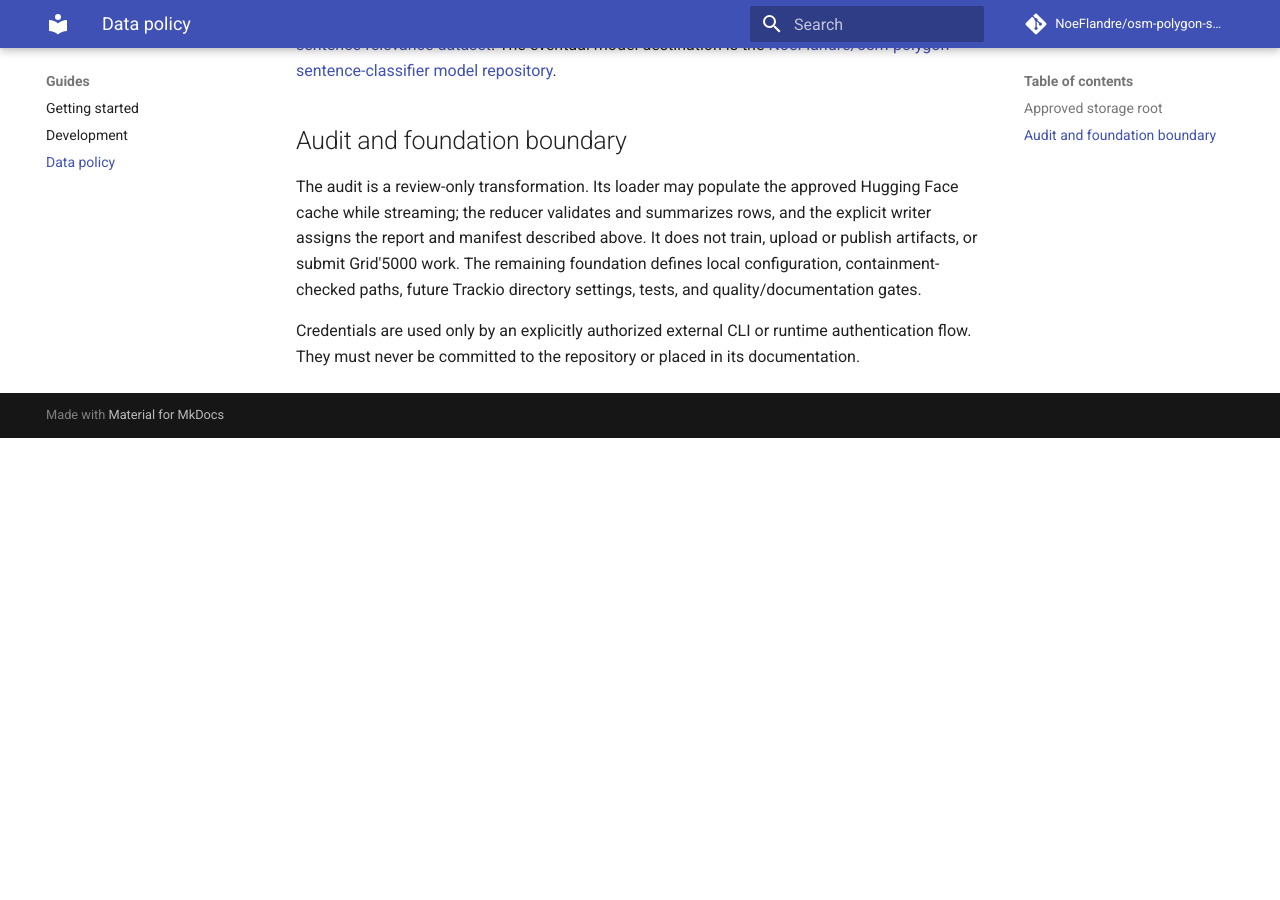
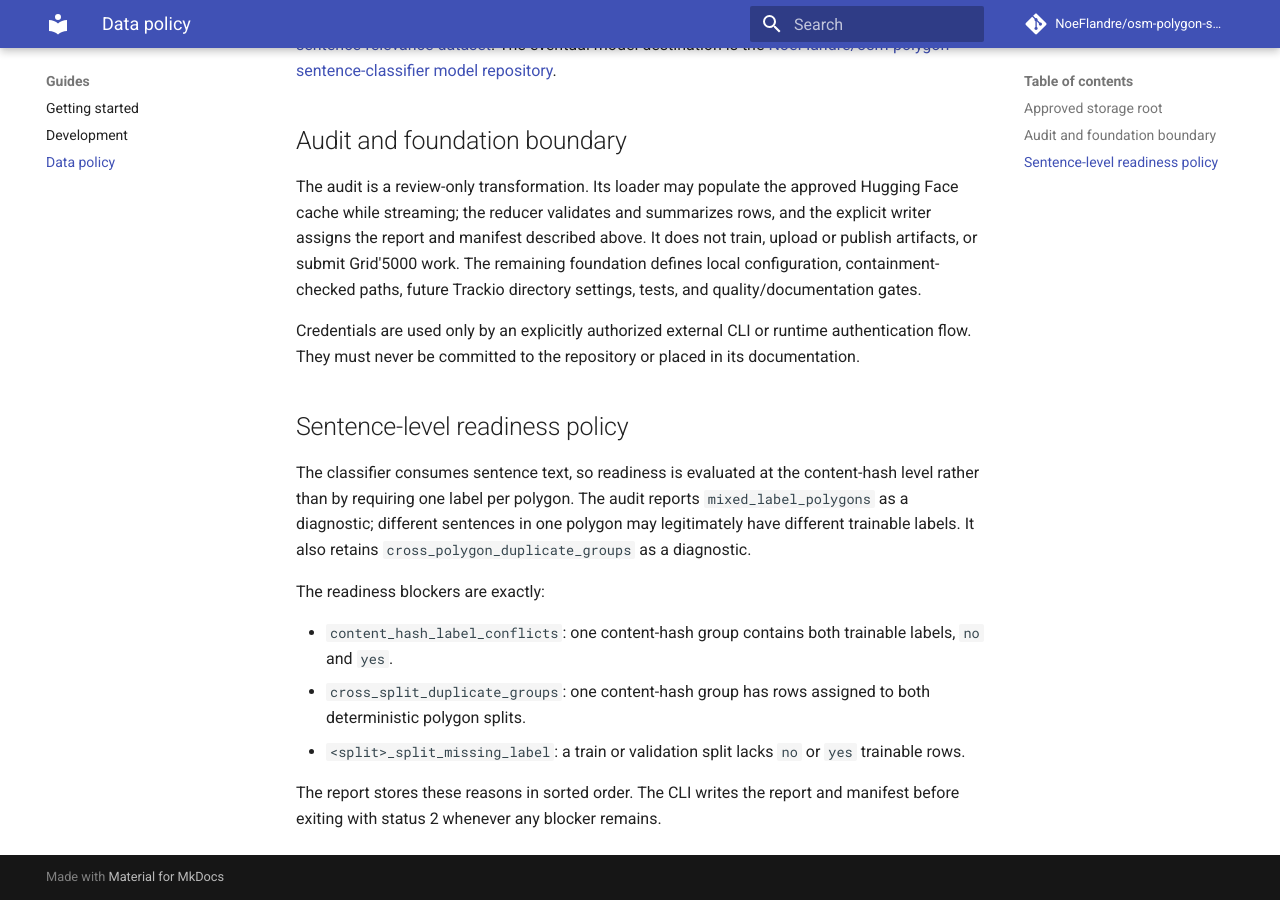
Before and after one commit to NoeFlandre/osm-polygon-sentence-classifier, an MkDocs documentation site: the page built from docs/guides/data-policy.md, in a window 1280 px wide and 900 px high, scrolled down 525 px. Built offline with MkDocs 1.6.1 and Material for MkDocs 9.7.7, drawn with Linux system fonts in a browser that asks for light colours; comment, search, counter and statistics services are not loaded; before the commit the page ends 963 px from its top, so only the background shows below that.

Commit message:
fix: align audit readiness with sentence labels

```diff
--- a/docs/guides/data-policy.md
+++ b/docs/guides/data-policy.md
@@ -32,3 +32,23 @@ quality/documentation gates.
 Credentials are used only by an explicitly authorized external CLI or runtime
 authentication flow. They must never be committed to the repository or placed
 in its documentation.
+
+## Sentence-level readiness policy
+
+The classifier consumes sentence text, so readiness is evaluated at the
+content-hash level rather than by requiring one label per polygon. The audit
+reports `mixed_label_polygons` as a diagnostic; different sentences in one
+polygon may legitimately have different trainable labels. It also retains
+`cross_polygon_duplicate_groups` as a diagnostic.
+
+The readiness blockers are exactly:
+
+- `content_hash_label_conflicts`: one content-hash group contains both
+  trainable labels, `no` and `yes`.
+- `cross_split_duplicate_groups`: one content-hash group has rows assigned to
+  both deterministic polygon splits.
+- `<split>_split_missing_label`: a train or validation split lacks `no` or
+  `yes` trainable rows.
+
+The report stores these reasons in sorted order. The CLI writes the report and
+manifest before exiting with status 2 whenever any blocker remains.
```
Also changed, not shown: README.md (+4 -0 lines), docs/architecture/overview.md (+9 -3 lines), docs/index.md (+3 -1 lines), docs/superpowers/plans/2026-08-04-landuse-audit.md (+9 -8 lines), 2 other files.
